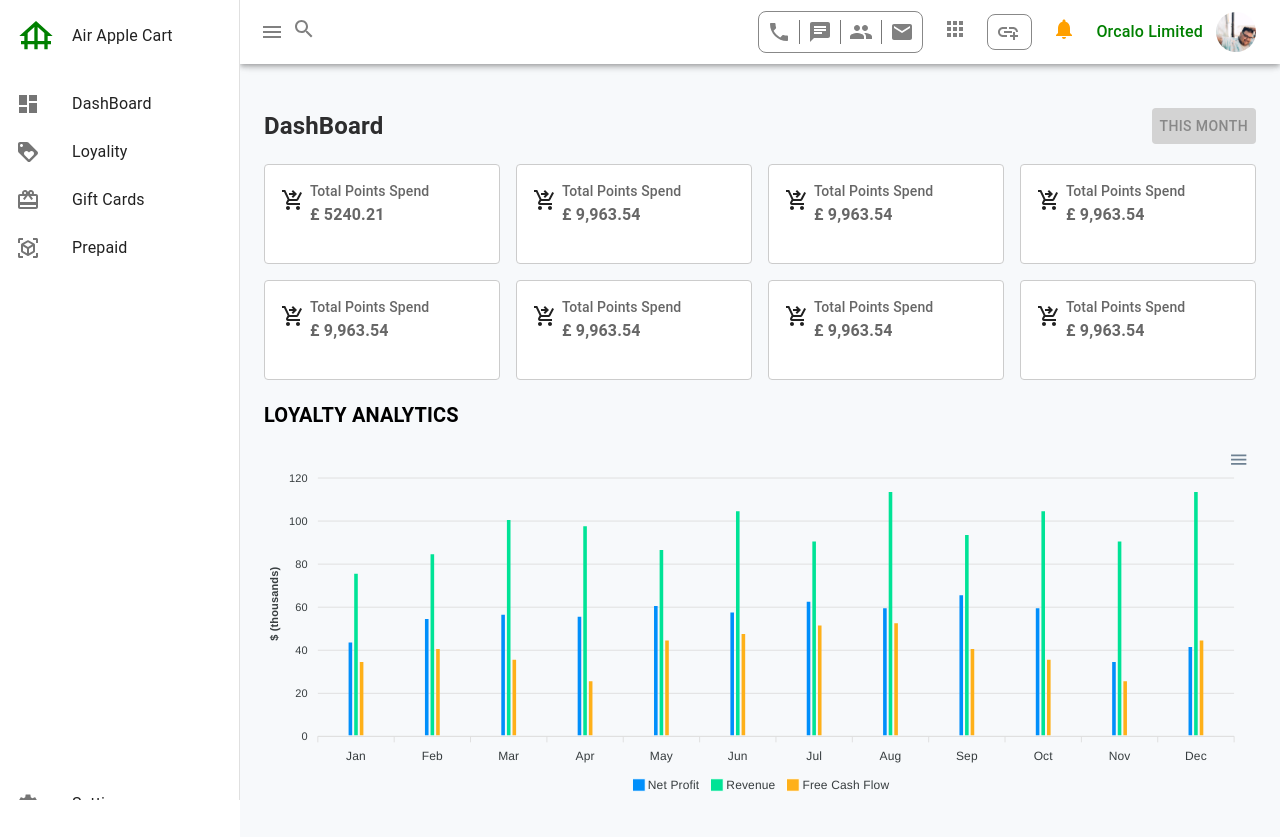
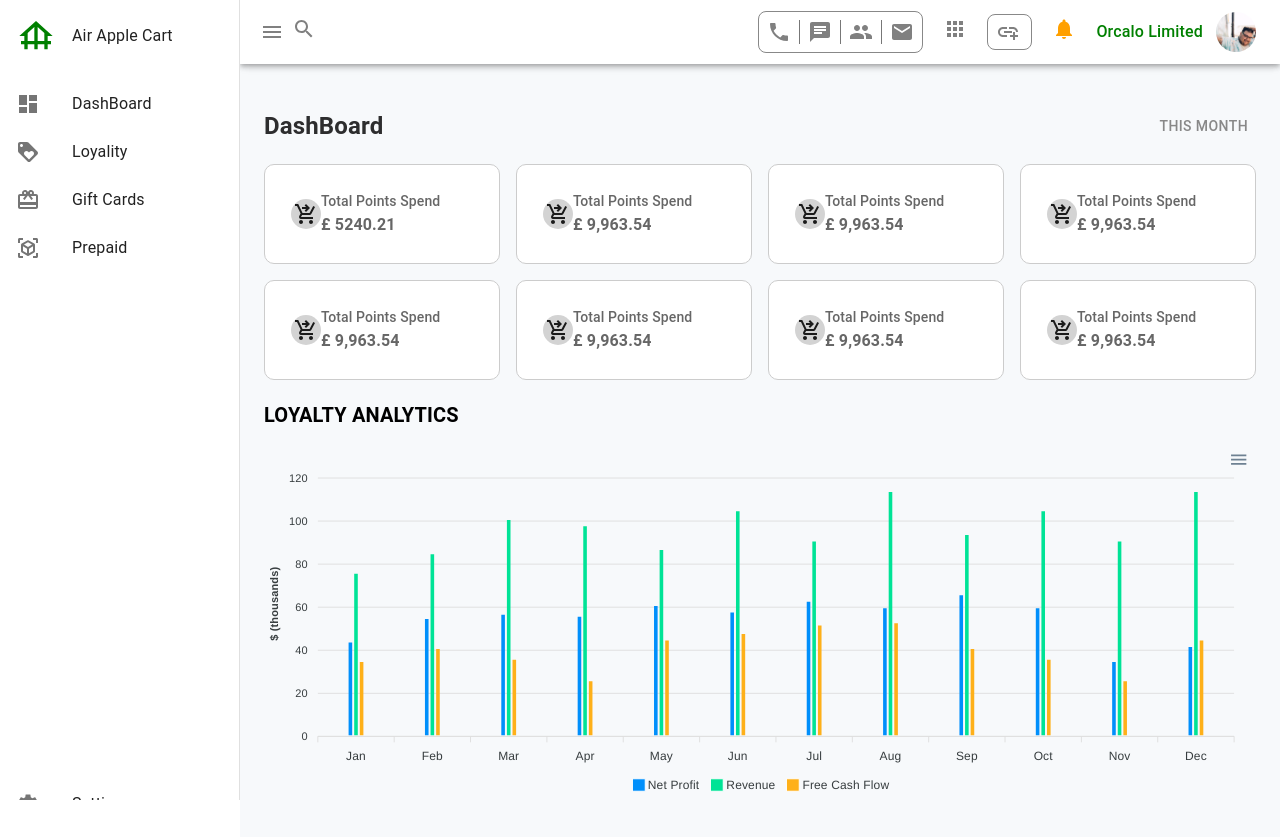
Before and after one commit to aunsmehmood/Dashboard, a React (Create React App) app: page / in a window 1280 px wide. Built offline with nearby package versions, Linux system fonts and the light colour scheme.

Commit message:
New code

```diff
--- a/package.json
+++ b/package.json
@@ -15,6 +15,7 @@
     "react": "^18.2.0",
     "react-apexcharts": "^1.4.1",
     "react-dom": "^18.2.0",
+    "react-router-dom": "^6.19.0",
     "react-scripts": "5.0.1",
     "styled-components": "^6.1.1",
     "web-vitals": "^2.1.4"
--- a/src/App.js
+++ b/src/App.js
@@ -2,16 +2,19 @@ import React from "react";
 import "./App.css";
 import Layout from "./pages/Layout/layout";
 import Dashboard from "./pages/Dashboard";
+import { BrowserRouter, Routes, Route } from "react-router-dom";
+import NewPage from "./pages/NewPage";
 
 const App = () => {
   return (
-    <>
+    <BrowserRouter>
       <Layout>
-        <div className="heading">
-          <Dashboard />
-        </div>
+        <Routes>
+          <Route path="/newpage" element={<NewPage />} />
+          <Route path="/" element={<Dashboard />} />
+        </Routes>
       </Layout>
-    </>
+    </BrowserRouter>
   );
 };
 
--- a/src/pages/Charts.js
+++ b/src/pages/Charts.js
@@ -1,64 +1,9 @@
 import React from "react";
 import ReactApexChart from "react-apexcharts";
 import "./Layout/Charts.css";
-import { series } from "./common-data/Common-Data.jsx";
+import { state } from "./common-data/Common-Data.jsx";
 
 export default function Charts() {
-  const state = {
-    series: series,
-    options: {
-      chart: {
-        type: "bar",
-        height: 350,
-      },
-      plotOptions: {
-        bar: {
-          horizontal: false,
-          columnWidth: "22%",
-          endingShape: "rounded",
-        },
-      },
-      dataLabels: {
-        enabled: false,
-      },
-      stroke: {
-        show: true,
-        width: 2,
-        colors: ["transparent"],
-      },
-      xaxis: {
-        categories: [
-          "Jan",
-          "Feb",
-          "Mar",
-          "Apr",
-          "May",
-          "Jun",
-          "Jul",
-          "Aug",
-          "Sep",
-          "Oct",
-          "Nov",
-          "Dec",
-        ],
-      },
-      yaxis: {
-        title: {
-          text: "$ (thousands)",
-        },
-      },
-      fill: {
-        opacity: 1,
-      },
-      tooltip: {
-        y: {
-          formatter: function (val) {
-            return "$ " + val + " thousands";
-          },
-        },
-      },
-    },
-  };
   return (
     <div id="chart" className="chart">
       <h3>LOYALTY ANALYTICS </h3>
--- a/src/pages/Dashboard.js
+++ b/src/pages/Dashboard.js
@@ -29,6 +29,7 @@ const Dashboard = () => {
                 Width: "270px",
                 height: "100px",
                 border: "1px solid #ccc",
+                borderRadius: "10px",
               }}
             >
               <CardContent>
@@ -36,9 +37,22 @@ const Dashboard = () => {
                   sx={{
                     display: "flex",
                     alignItems: "center",
+                    padding: "10px",
                   }}
                 >
-                  <Box sx={{ paddingRight: "5px" }}>{card.icon}</Box>
+                  <Box
+                    sx={{
+                      borderRadius: "50%",
+                      backgroundColor: "lightgrey",
+                      width: "30px",
+                      height: "30px",
+                      display: "flex",
+                      alignItems: "center",
+                      justifyContent: "center",
+                    }}
+                  >
+                    {card.icon}
+                  </Box>
                   <Box>
                     <Typography variant="subtitle2" color="text.secondary">
                       {card.subtitle}
--- a/src/pages/Navbar.js
+++ b/src/pages/Navbar.js
@@ -33,6 +33,8 @@ import PeopleIcon from "@mui/icons-material/People";
 import img1 from "../Images/avatar.jpg";
 import "./Navbar.css";
 import { Avatar } from "@mui/material";
+import { Link } from "react-router-dom";
+
 
 const drawerWidth = 240;
 
@@ -65,6 +67,7 @@ function ResponsiveDrawer({ children }) {
         {["DashBoard", "Loyality", "Gift Cards", "Prepaid"].map(
           (text, index) => (
             <ListItem key={text} disablePadding>
+              <Link to={text === "DashBoard" ? "/" : text === "Loyality" ? "/Hello" : "/newPage"} style={{ textDecoration: "none", color: "inherit" }}>
               <ListItemButton>
                 <ListItemIcon>
                   {index % 4 === 0 ? (
@@ -79,6 +82,7 @@ function ResponsiveDrawer({ children }) {
                 </ListItemIcon>
                 <ListItemText primary={text} />
               </ListItemButton>
+              </Link>
             </ListItem>
           )
         )}
@@ -101,9 +105,6 @@ function ResponsiveDrawer({ children }) {
       </List>
     </div>
   );
-
-  // Remove this const when copying and pasting into your project.
-  // const container = window !== undefined ? () => window().document.body : undefined;
 
   return (
     <Box
@@ -280,7 +281,6 @@ function ResponsiveDrawer({ children }) {
             sx={{
               marginLeft: "auto",
               color: "#888",
-              backgroundColor: "lightgrey",
             }}
           >
             This Month
@@ -293,10 +293,6 @@ function ResponsiveDrawer({ children }) {
 }
 
 ResponsiveDrawer.propTypes = {
-  /**
-   * Injected by the documentation to work in an iframe.
-   * Remove this when copying and pasting into your project.
-   */
   window: PropTypes.func,
 };
 
--- /dev/null
+++ b/src/pages/NewPage.js
@@ -0,0 +1,11 @@
+import React from 'react'
+
+const NewPage = () => {
+  return (
+    <div>
+      Dashboard
+    </div>
+  )
+}
+
+export default NewPage
--- a/src/pages/common-data/Common-Data.jsx
+++ b/src/pages/common-data/Common-Data.jsx
@@ -52,3 +52,60 @@ export const cardData = [
     name: 'Free Cash Flow',
     data: [35, 41, 36, 26, 45, 48, 52, 53, 41, 36, 26, 45]
   }];
+
+
+  export const state = {
+    series: series,
+    options: {
+      chart: {
+        type: "bar",
+        height: 350,
+      },
+      plotOptions: {
+        bar: {
+          horizontal: false,
+          columnWidth: "22%",
+          endingShape: "rounded",
+        },
+      },
+      dataLabels: {
+        enabled: false,
+      },
+      stroke: {
+        show: true,
+        width: 2,
+        colors: ["transparent"],
+      },
+      xaxis: {
+        categories: [
+          "Jan",
+          "Feb",
+          "Mar",
+          "Apr",
+          "May",
+          "Jun",
+          "Jul",
+          "Aug",
+          "Sep",
+          "Oct",
+          "Nov",
+          "Dec",
+        ],
+      },
+      yaxis: {
+        title: {
+          text: "$ (thousands)",
+        },
+      },
+      fill: {
+        opacity: 1,
+      },
+      tooltip: {
+        y: {
+          formatter: function (val) {
+            return "$ " + val + " thousands";
+          },
+        },
+      },
+    },
+  };
```
Also changed, not shown: 1 other file (tests, documents, lock files or other folders).
